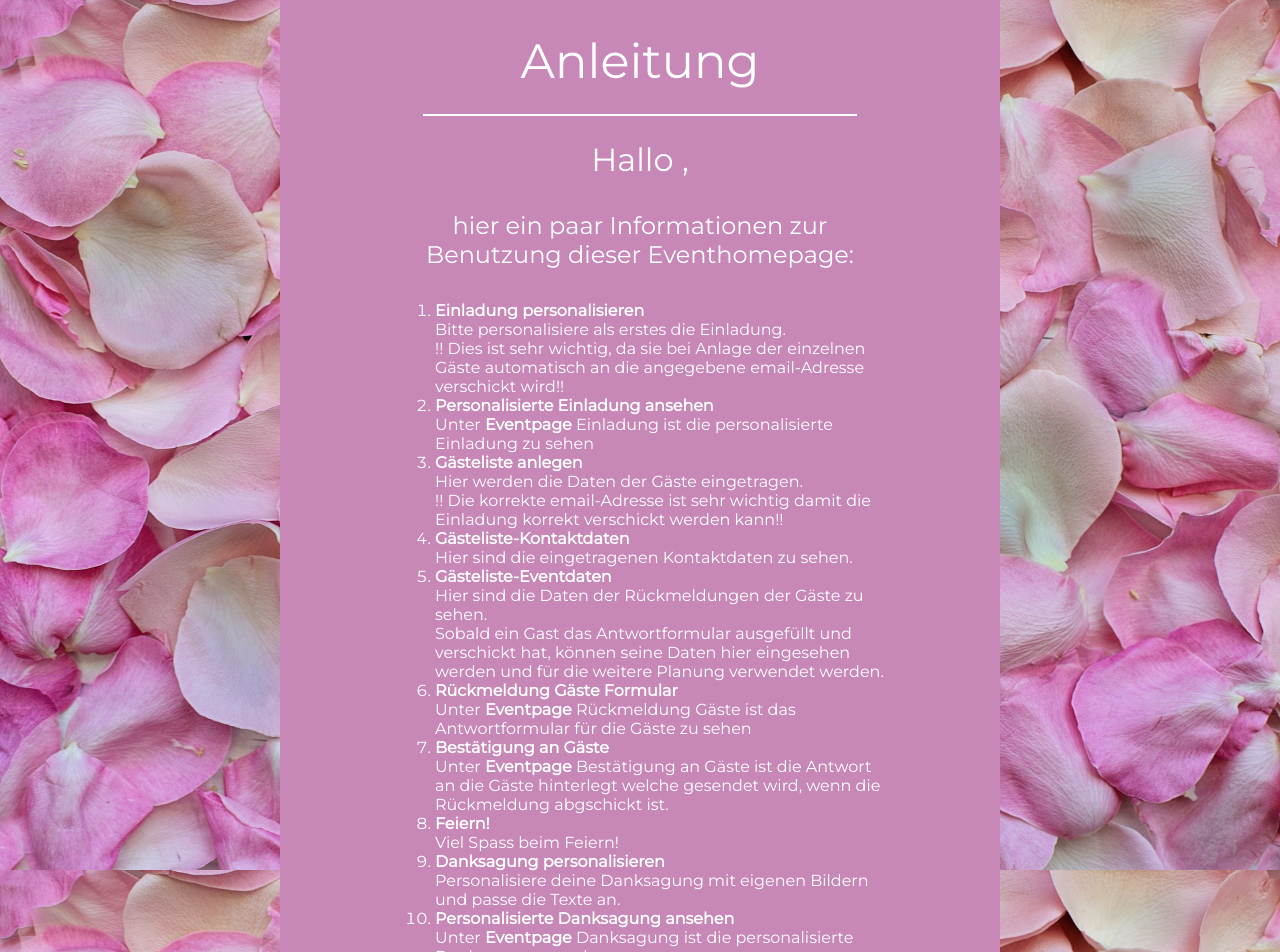
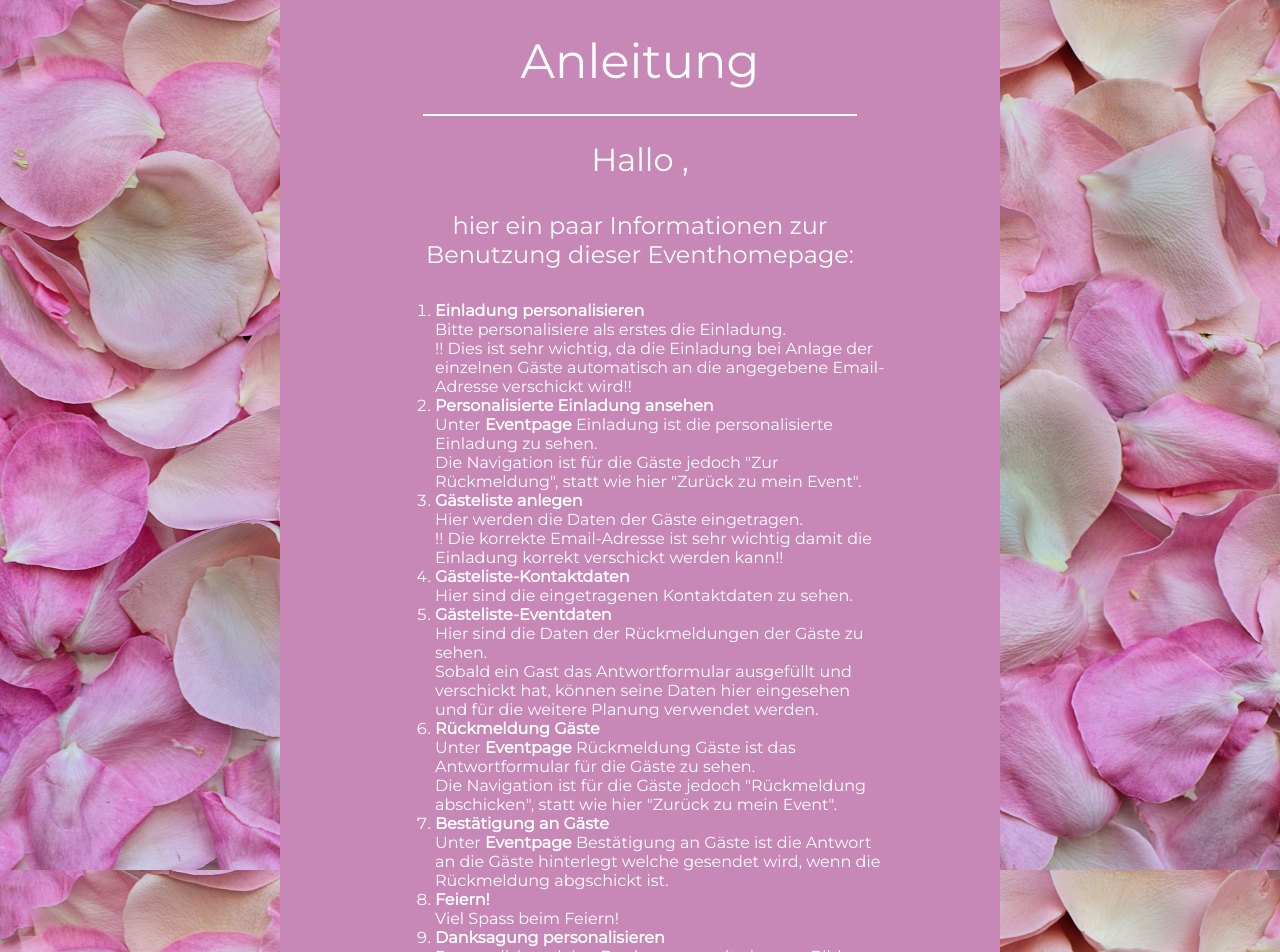
Before and after one commit to CarolaZapp/dieParty_FE, a React (Vite) app: page /userInstruction in a window 1280 px wide. Shown: the top 952 px of the page. Built offline with nearby package versions, Linux system fonts and the light colour scheme; no server answers.

Commit message:
update content

```diff
--- a/src/components/E2D2UserInstruction.jsx
+++ b/src/components/E2D2UserInstruction.jsx
@@ -40,19 +40,20 @@ const E2D2UserInstruction = () => {
               <strong>Einladung personalisieren </strong>
               <br></br>
               Bitte personalisiere als erstes die Einladung. <br></br>
-              !! Dies ist sehr wichtig, da sie bei Anlage der einzelnen Gäste
-              automatisch an die angegebene email-Adresse verschickt wird!!
+              !! Dies ist sehr wichtig, da die Einladung bei Anlage der einzelnen Gäste
+              automatisch an die angegebene Email-Adresse verschickt wird!!
             </li>
             <li>
               <strong>Personalisierte Einladung ansehen</strong> <br></br>
               Unter <strong>Eventpage</strong> Einladung ist die personalisierte
-              Einladung zu sehen
+              Einladung zu sehen.<br></br>
+              Die Navigation ist für die Gäste jedoch "Zur Rückmeldung", statt wie hier "Zurück zu mein Event".
             </li>
             <li>
               <strong>Gästeliste anlegen </strong>
               <br></br>
               Hier werden die Daten der Gäste eingetragen. <br></br>
-              !! Die korrekte email-Adresse ist sehr wichtig damit die Einladung
+              !! Die korrekte Email-Adresse ist sehr wichtig damit die Einladung
               korrekt verschickt werden kann!!
             </li>
             <li>
@@ -63,13 +64,14 @@ const E2D2UserInstruction = () => {
               <strong>Gästeliste-Eventdaten</strong> <br></br>
               Hier sind die Daten der Rückmeldungen der Gäste zu sehen.<br></br>
               Sobald ein Gast das Antwortformular ausgefüllt und verschickt hat,
-              können seine Daten hier eingesehen werden und für die weitere
+              können seine Daten hier eingesehen und für die weitere
               Planung verwendet werden.
             </li>
             <li>
-              <strong>Rückmeldung Gäste Formular</strong> <br></br>
+              <strong>Rückmeldung Gäste</strong> <br></br>
               Unter <strong>Eventpage</strong> Rückmeldung Gäste ist das
-              Antwortformular für die Gäste zu sehen
+              Antwortformular für die Gäste zu sehen.<br></br>
+              Die Navigation ist für die Gäste jedoch "Rückmeldung abschicken", statt wie hier "Zurück zu mein Event".
             </li>
             <li>
               <strong>Bestätigung an Gäste</strong> <br></br>
@@ -90,7 +92,8 @@ const E2D2UserInstruction = () => {
             <li>
               <strong>Personalisierte Danksagung ansehen</strong> <br></br>
               Unter <strong>Eventpage</strong> Danksagung ist die
-              personalisierte Danksagung zu sehen
+              personalisierte Danksagung zu sehen.<br></br>
+              Die Navigation gibt es für die Gäste jedoch nicht.
             </li>
           </ol>
         </div>
```
